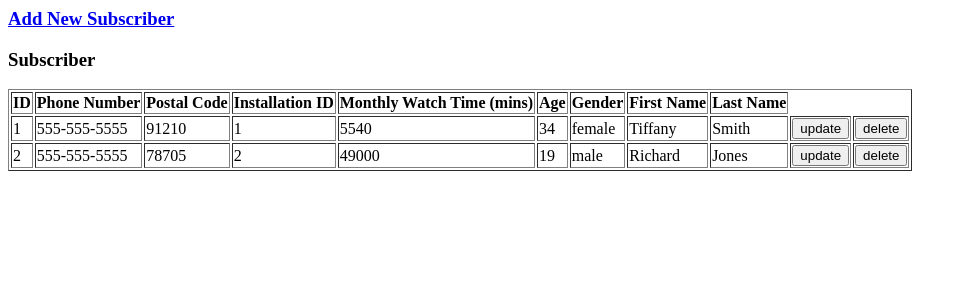
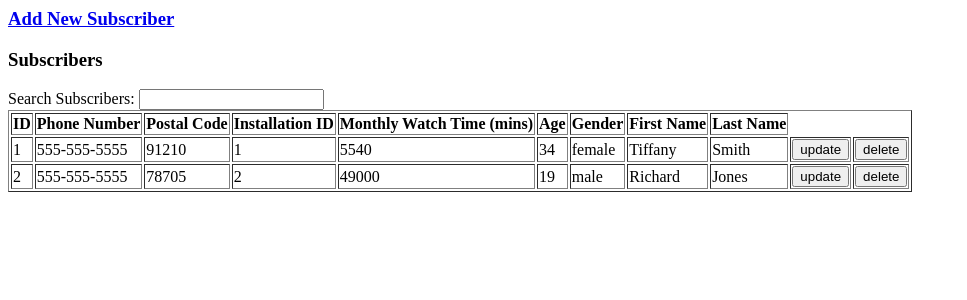
Before and after one commit to jooanc/Tv_Ventures_Project, a Flask app: page /subscribers in a window 1280 px wide. Shown: the top 300 px of the page, without its empty margins (0-967 px from the left). Run offline with Flask 2, Linux system fonts and the light colour scheme.

Commit message:
search subscriber button

```diff
--- a/tv_app/templates/subscribers.html
+++ b/tv_app/templates/subscribers.html
@@ -3,7 +3,10 @@
     <head><title>Subscribers</title></head>
     <h3><a href='/add-subscriber'>Add New Subscriber</a></h3>
 
-<h3>Subscriber</h3>
+    <h3>Subscribers</h3>
+    <label for="subSearch">Search Subscribers:</label>
+    <input type="search" id="subSearch" name="subSearch">
+
     <table border='1'>
         <thead>
             <th>ID</th>
```
Lines whose indentation alone changed are shown as unchanged.
